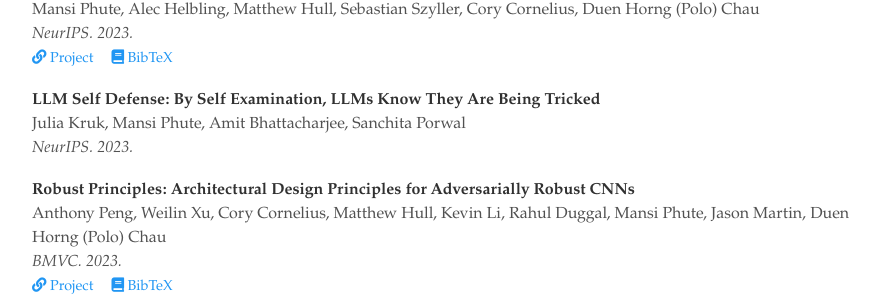
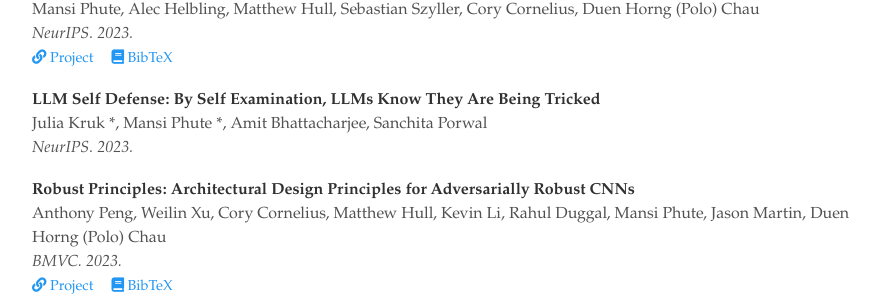
Before and after one commit to mphute/mphute.github.io, a Jekyll site: the page built from cv.md, in a window 1280 px wide and 900 px high, scrolled down 1557 px. Shown: the part 144-450 px from the top of the window, without its empty margins (221-1100 px from the left). Built offline with Jekyll 4.4.1, drawn with Linux system fonts in a browser that asks for light colours; nearby versions of some CDN libraries; some web fonts are replaced.

```diff
--- a/_data/publications.yaml
+++ b/_data/publications.yaml
@@ -30,8 +30,8 @@
 - id: high-semantic-shift
   title: "LLM Self Defense: By Self Examination, LLMs Know They Are Being Tricked"
   authors:
-    - Julia Kruk
-    - Mansi Phute
+    - Julia Kruk *
+    - Mansi Phute *
     - Amit Bhattacharjee
     - Sanchita Porwal
 
@@ -43,7 +43,7 @@
   feature-description: Unmasking Information Flow through Linguistic Fingerprints
   featured: true
   selected: false
-  image: /images/papers/23-high-semantic-shift.pdf
+  image: /images/papers/23-high-semantic-shift.svg
   bibtex:
 
 
```
Also changed, not shown: images/papers/23-high-semantic-shift.svg (added), 1 other file.
